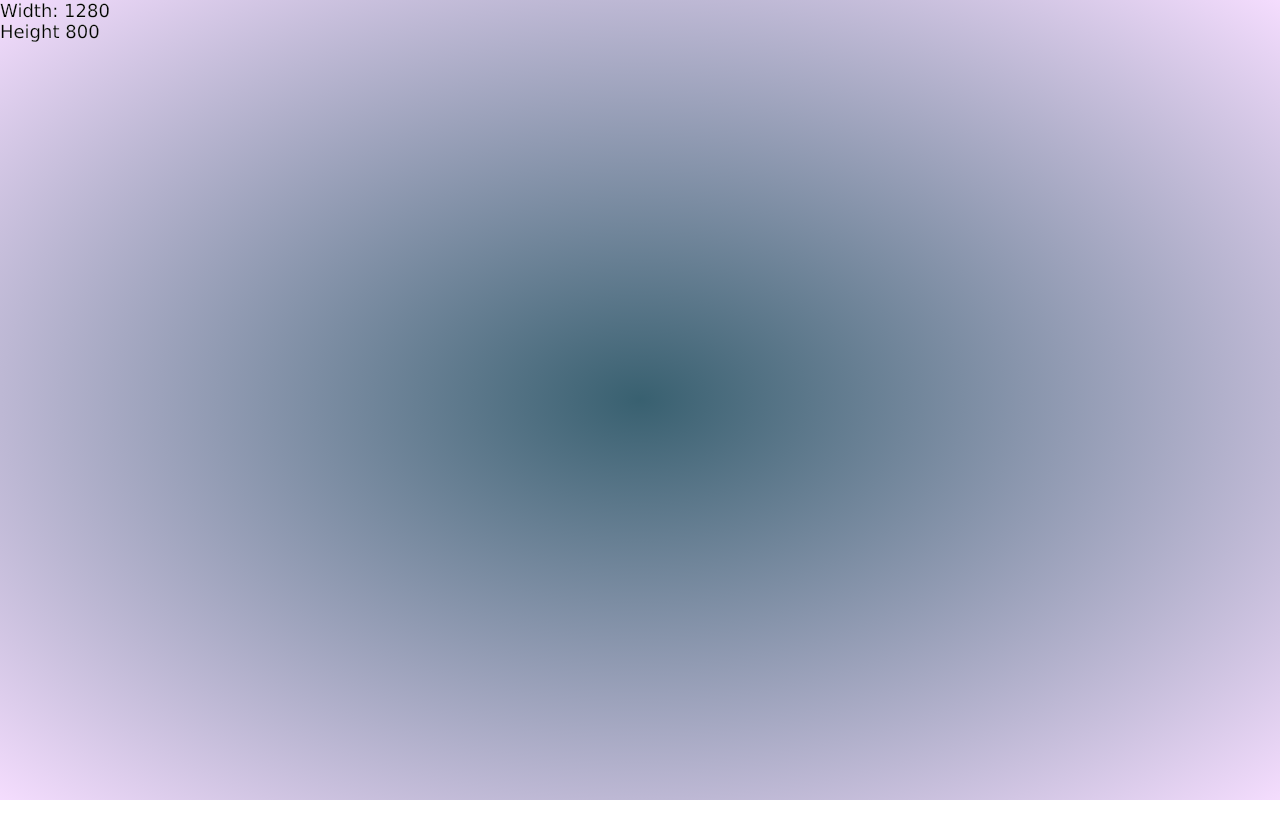
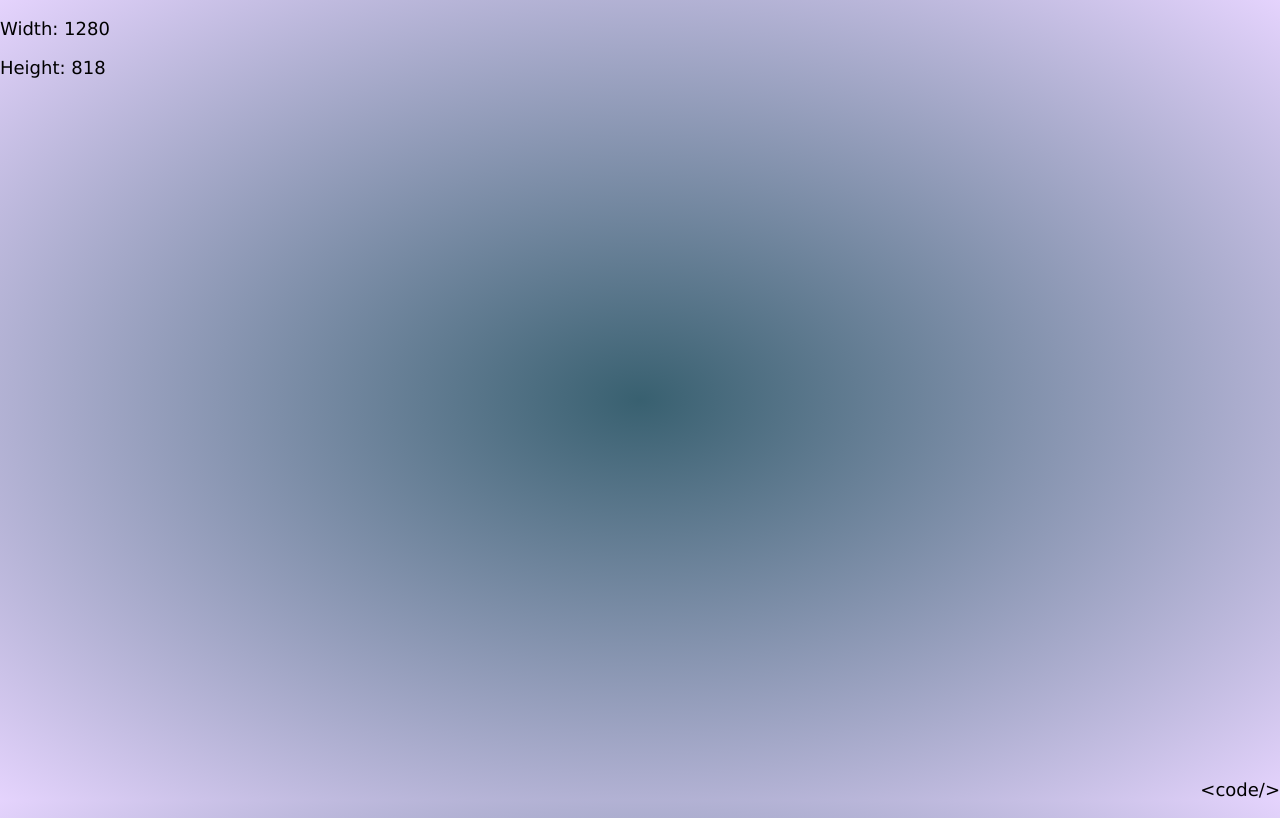
Before and after one commit to Helium5250/Rainbow-Query, a plain HTML site: page index.html in a window 1280 px wide. Drawn offline with nearby package versions, Linux system fonts and the light colour scheme.

Commit message:
Updated link

```diff
--- a/index.html
+++ b/index.html
@@ -13,8 +13,9 @@
 </head>
 
 <body>
-	Width: <span id="width"></span><br>
-	Height <span id="height"></span>
+	<p>Width: <span id="width"></span><br></p>
+	<p>Height: <span id="height"></span></p>
+	<a id="code" href="https://github.com/Helium5250/Rainbow-Query">&lt;code/&gt;</a>
 
 	<script type="text/javascript">
 		function toHSLA(hue, saturation, lightness = 50, alpha = 1.0) {
--- a/main.scss
+++ b/main.scss
@@ -1,7 +1,6 @@
 html {
 	font-family: Verdana, Geneva, Tahoma, sans-serif;
 	font-size: 18px;
-	-webkit-text-stroke: 0.25px whitesmoke;
 
 	height: 100%;
 }
@@ -12,3 +11,15 @@ body {
 	background-repeat: no-repeat;
 	background-image: radial-gradient(hsla(0, 100%, 100%, 1), hsla(0, 100%, 100%, 1));
 }
+
+#code {
+	position: absolute;
+	bottom: 0;
+	right: 0;
+	text-decoration: none;
+	color: inherit;
+}
+
+#code:hover {
+	color: #888;
+}
```
Also changed, not shown: main.css, 1 other file.
